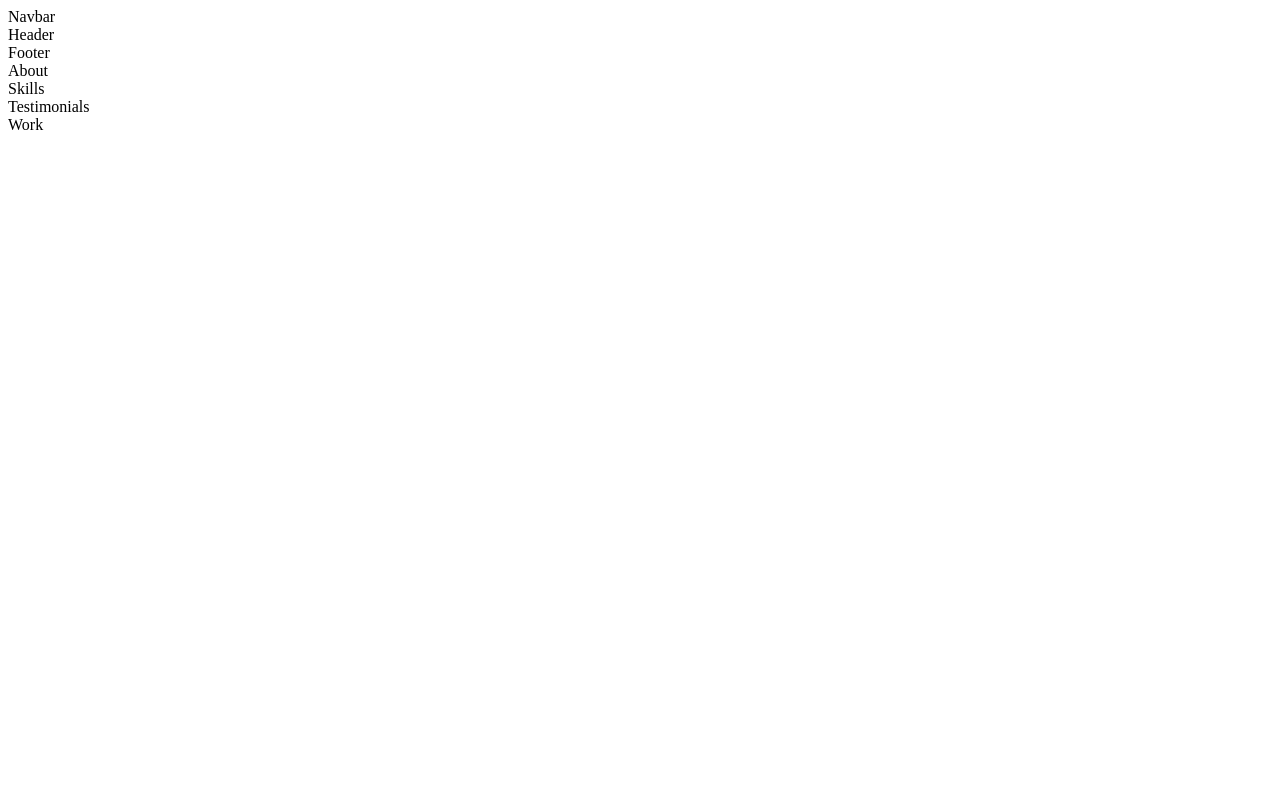
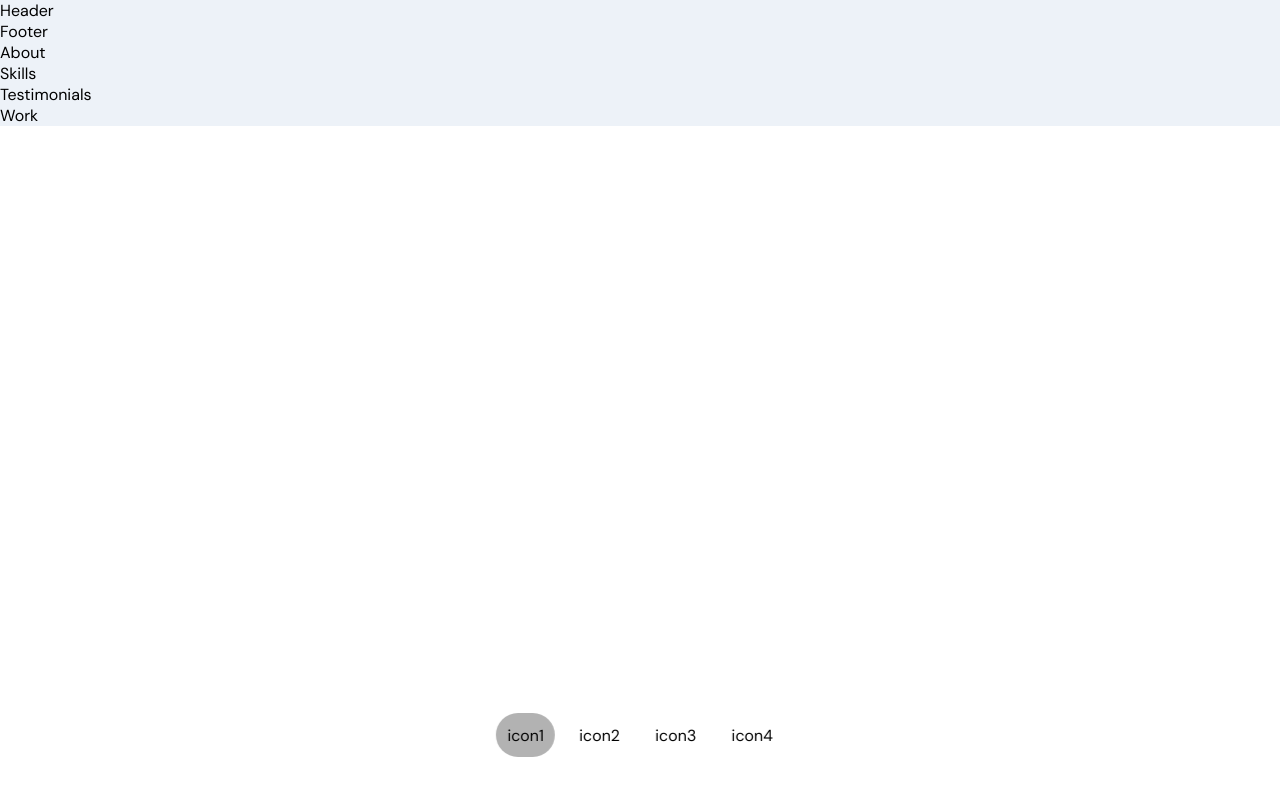
Before and after one commit to moeeztariq125/3d-portfolio, a React (Vite) app: page / in a window 1280 px wide. Shown: the top 796 px of the page. Built offline with nearby package versions, Linux system fonts and the light colour scheme.

Commit message:
navbar setup

```diff
--- /dev/null
+++ b/src/App.scss
@@ -0,0 +1,188 @@
+.app {
+    background-color: var(--primary-color);
+    font-family: var(--font-base);
+  }
+
+  .app__whitebg {
+    background-color: var(--white-color);
+  }
+
+  .app__primarybg {
+    background-color: var(--primary-color);
+  }
+
+  .app__container {
+    width: 100%;
+    min-height: 100vh;
+
+    display: flex;
+    flex-direction: row;
+  }
+
+  .app__flex {
+    display: flex;
+    justify-content: center;
+    align-items: center;
+  }
+
+  .app__wrapper {
+    flex: 1;
+    width: 100%;
+    flex-direction: column;
+    padding: 4rem 2rem;
+
+    @media screen and (max-width: 450px) {
+      padding: 4rem 1rem 2rem;
+    }
+  }
+
+  .copyright {
+    width: 100%;
+    padding: 2rem 0 0;
+
+    display: flex;
+    flex-direction: column;
+    justify-content: flex-end;
+    align-items: flex-end;
+
+    p {
+      text-transform: uppercase;
+      color: var(--black-color);
+    }
+  }
+
+  .head-text {
+    font-size: 2.75rem;
+    font-weight: 800;
+    text-align: center;
+    color: var(--black-color);
+    text-transform: capitalize;
+
+    span {
+      color: var(--secondary-color);
+    }
+
+    @media screen and (min-width: 2000px) {
+      font-size: 4rem;
+    }
+
+    @media screen and (max-width: 450px) {
+      font-size: 2rem;
+    }
+  }
+
+  .p-text {
+    font-size: 0.8rem;
+    text-align: left;
+    color: var(--gray-color);
+    line-height: 1.5;
+
+    @media screen and (min-width: 2000px) {
+      font-size: 1.75rem;
+    }
+  }
+
+  .bold-text {
+    font-size: 1rem;
+    font-weight: 800;
+    color: var(--black-color);
+    text-align: left;
+
+    @media screen and (min-width: 2000px) {
+      font-size: 2rem;
+    }
+
+    @media screen and (max-width: 450px) {
+      font-size: 0.9rem;
+    }
+  }
+
+  .app__social {
+    display: flex;
+    justify-content: flex-end;
+    align-items: center;
+    flex-direction: column;
+
+    padding: 1rem;
+
+    div {
+      width: 40px;
+      height: 40px;
+      border-radius: 50%;
+      background-color: var(--white-color);
+      margin: 0.25rem 0;
+      border: 1px solid var(--lightGray-color);
+
+      display: flex;
+      justify-content: center;
+      align-items: center;
+
+      transition: all 0.3s ease-in-out;
+
+      svg {
+        width: 15px;
+        height: 15px;
+        color: var(--gray-color);
+      }
+
+      &:hover {
+        background-color: var(--secondary-color);
+        border-color: var(--secondary-color);
+
+        svg {
+          color: var(--white-color);
+        }
+      }
+
+      @media screen and (min-width: 2000px) {
+        width: 70px;
+        height: 70px;
+
+        margin: 0.5rem 0;
+
+        svg {
+          width: 30px;
+          height: 30px;
+        }
+      }
+    }
+  }
+
+  .app__navigation {
+    display: flex;
+    justify-content: center;
+    align-items: center;
+    flex-direction: column;
+
+    padding: 1rem;
+
+    .app__navigation-dot {
+      width: 10px;
+      height: 10px;
+      border-radius: 50%;
+      background-color: #cbcbcb;
+      margin: 0.5rem;
+
+      transition: background-color 0.2s ease-in-out;
+
+      &:hover {
+        background-color: var(--secondary-color);
+      }
+
+      @media screen and (min-width: 2000px) {
+        width: 20px;
+        height: 20px;
+      }
+    }
+  }
+
+  @media screen and (max-width: 500px) {
+    .app__navigation,
+    .app__social {
+      display: none;
+    }
+
+    .copyright {
+      padding: 2rem;
+    }
+  }
--- a/src/App.tsx
+++ b/src/App.tsx
@@ -1,6 +1,6 @@
 import {Header, Footer, About, Skills, Testimonials, Work} from './container'
 import {Navbar} from './components'
-
+import './App.scss'
 const App = () => {
   return (
     <div className="app">
--- /dev/null
+++ b/src/components/Navbar/Icon.tsx
@@ -0,0 +1,16 @@
+const Icon:React.FC<IconProps> = ({isActive, Name, onClick}) => {
+
+  return (
+    <div className={`icon ${isActive? 'active':'inactive'}`} onClick={onClick}>
+        {Name}
+    </div>
+  )
+}
+
+interface IconProps {
+isActive: boolean;
+Name : String;
+onClick : ()=>void;
+}
+
+export default Icon
--- a/src/components/Navbar/Navbar.scss
+++ b/src/components/Navbar/Navbar.scss
@@ -0,0 +1,30 @@
+.navbar {
+    background: rgba (0,0,0,0.3);
+    width: max-content;
+    display: block;
+    padding: 0.7rem 1.7rem;
+    z-index: 2;
+    position: fixed;
+    left: 50%;
+    transform: translateX(-50%);
+    bottom: 2rem;
+    display: flex;
+    gap: 0.8rem;
+    border-radius: 3rem;
+    backdrop-filter: blur(15px);
+    .icon {
+        background: transparent;
+        padding: 0.7rem;
+        border-radius: 2rem;
+        display:flex;
+        transition:var(--transition);
+
+        &:hover {
+            background: rgba(0,0,0,0.3);
+        }
+        &.active {
+            background: rgba(0,0,0,0.3);
+        }
+    }
+
+}
--- a/src/components/Navbar/Navbar.tsx
+++ b/src/components/Navbar/Navbar.tsx
@@ -1,7 +1,15 @@
 import './Navbar.scss'
+import Icon from './Icon'
+import { useState } from 'react'
 const Navbar = () => {
+  let icons = ['icon1','icon2','icon3','icon4']
+  let [isActive, setIsActive] = useState('icon1')
   return (
-    <div>Navbar</div>
+    <nav className='navbar'>
+    {icons.map((icon) => (
+        <Icon key={icon} isActive={isActive === icon} Name={icon} onClick = {()=>{setIsActive(icon)}}/>
+      ))}
+    </nav>
   )
 }
 
--- /dev/null
+++ b/src/index.css
@@ -0,0 +1,22 @@
+@import url("https://fonts.googleapis.com/css2?family=DM+Sans:wght@400;500;700&display=swap");
+
+:root {
+  --font-base: "DM Sans", sans-serif;
+
+  --primary-color: #edf2f8;
+  --secondary-color: #313bac;
+  --black-color: #030303;
+  --lightGray-color: #e4e4e4;
+  --gray-color: #6b7688;
+  --brown-color: #46364a;
+  --white-color: #ffffff;
+  --transition: all 400ms ease;
+
+}
+
+* {
+  box-sizing: border-box;
+  padding: 0;
+  margin: 0;
+  scroll-behavior: smooth;
+}
--- a/src/main.tsx
+++ b/src/main.tsx
@@ -1,4 +1,4 @@
 import ReactDOM from 'react-dom/client';
 import App from './App';
-
+import './index.css'
 ReactDOM.createRoot(document.getElementById('root')!).render(<App />);
```
